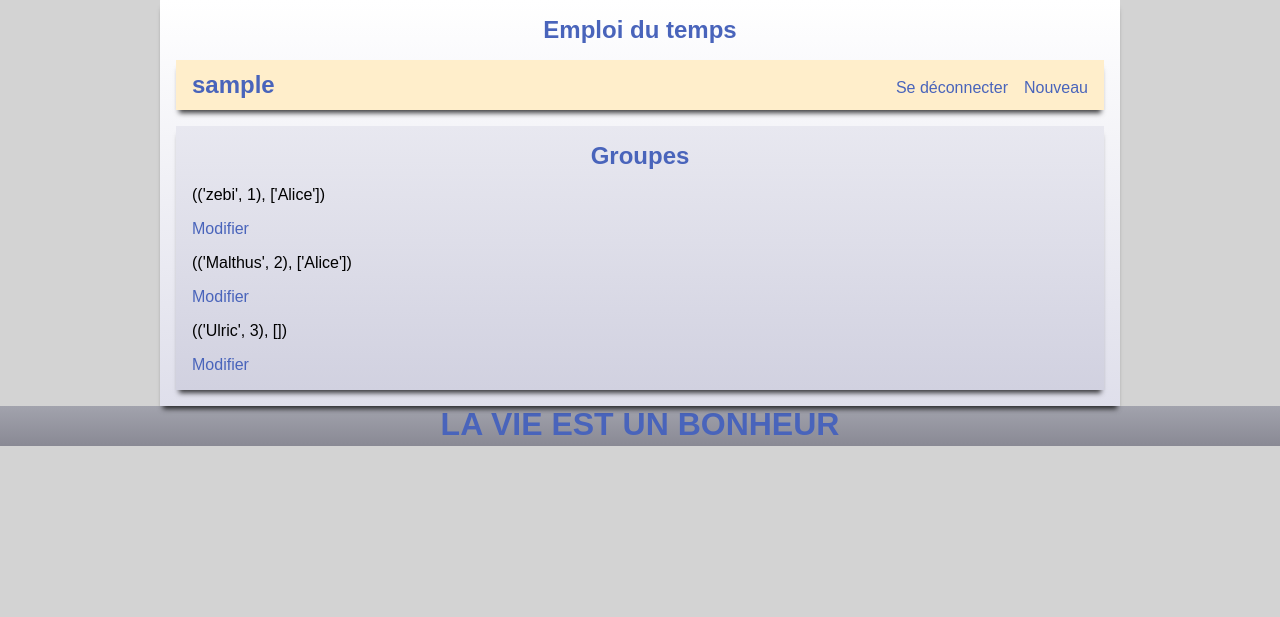
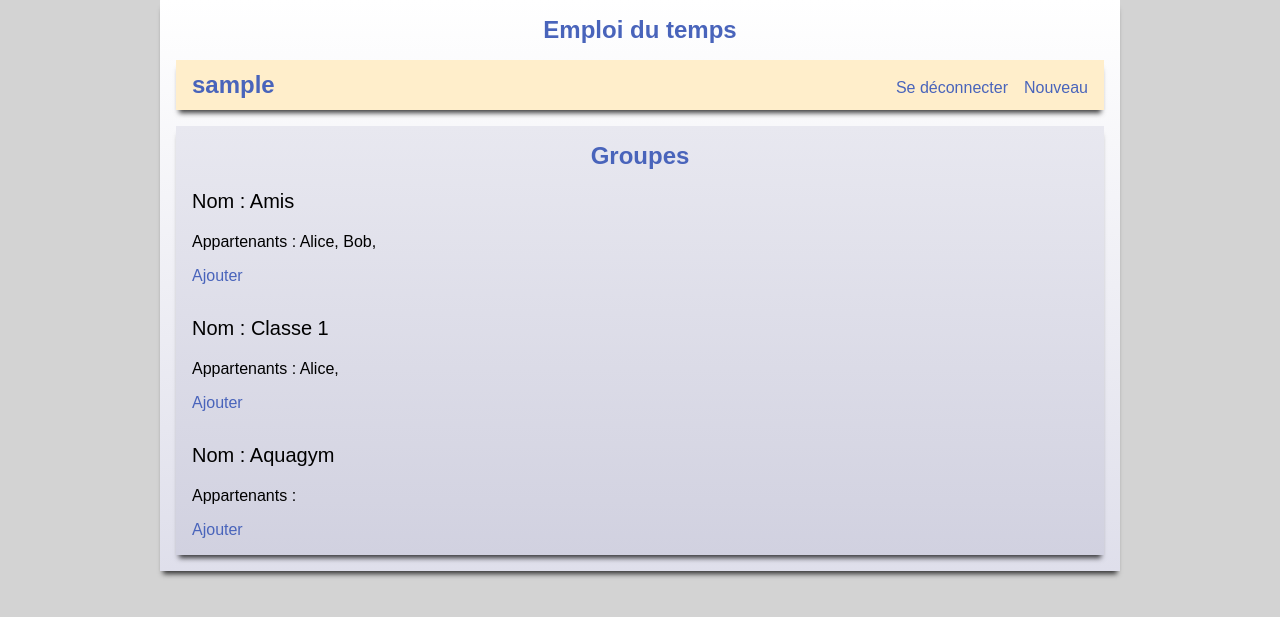
Before and after one commit to ba-lero/planning, a Flask app: page /groupes in a window 1280 px wide. Shown: the top 617 px of the page. Run offline with Flask 2, Linux system fonts and the light colour scheme; the visitor is signed in with stand-in values (Sample User, id 1); data comes from the database, SQL or seed files in the repository.

Commit message:
Améliorations visuelles dans les pages profil groupe

```diff
--- a/app.py
+++ b/app.py
@@ -25,26 +25,24 @@ def accueil():
 
 @app.route('/login', methods=["GET", "POST"])
 def login():
+    erreur = False
     if request.method == "POST":
         login = request.form["login"]
         mdp = request.form["mdp"]
         check = recuperer_compte(login)
         if check is None:
             session.clear()
-            return redirect(url_for('login', erreur=True))
-        elif mdp is None:
-            session.clear()
-            return redirect(url_for('login', erreur=True))
-        if check_password_hash(check[1],mdp):
+            erreur = True
+        elif check_password_hash(check[1],mdp):
             session.clear()
             session['userid'] = check[0]
             session["username"] = login
             session["usernickname"] = check[2]
             return redirect(url_for('accueil'))
-    if 'erreur' in request.args:
-        return render_template('login.html',erreur=request.args['erreur'])
-    else:
-        return render_template('login.html',erreur=False)
+        else:
+            session.clear()
+            erreur = True
+    return render_template('login.html',erreur=erreur)
 
 @app.route('/logout')
 def logout():
@@ -143,7 +141,7 @@ def modifier_emploi():
         horaire.reset()
     session["groupes"] = recuperer_groupes(session['userid'])
     session["lieux"] = recuperer_lieux(session['userid'])
-    return render_template('modifier_emploi.html', infos=(horaire, semaine))
+    return render_template('modifier_emploi.html', infos=(horaire, semaine, datetime.date.today()))
 
 @app.route('/modifier_groupe', methods=["GET", "POST"])
 def modifier_groupe():
--- a/db.py
+++ b/db.py
@@ -83,9 +83,11 @@ def recuperer_membre_de_groupe(id_g):
 
 def recuperer_horaire_de_groupe(id_m):
     with db.connect("emploi.db") as c:
-        curs = c.execute("""SELECT horaire.description, horaire.debut, horaire.fin FROM horaire
+        curs = c.execute("""SELECT horaire.description, horaire.debut, horaire.fin, lieu.nom, lieu.adresse, groupe.nom FROM horaire
+                        JOIN lieu ON lieu.id_l = horaire.lieu_id
                         JOIN membre_de_groupe ON horaire.groupe_id = membre_de_groupe.groupe_id
-                        WHERE membre_de_groupe.membre_id = ?""", (id_m,))
+                        JOIN groupe ON groupe.id_g = horaire.groupe_id
+                        WHERE membre_de_groupe.membre_id = ? and horaire.debut > CURRENT_TIMESTAMP""", (id_m,))
         return curs.fetchall()
 
 def format_horaire(nb):
--- a/schema.sql
+++ b/schema.sql
@@ -52,9 +52,9 @@ CREATE TABLE horaire (
 
 INSERT INTO membres (login, mdp, pseudo) VALUES ('alice', 'pbkdf2:sha256:150000$yL1piFAc$62b9e17c0c6da1a4696f92eb173e7e0e33d1eea25bdc3c573dfab189b345e288', 'Alice'), ('bob', 'pbkdf2:sha256:150000$vHdMbRRd$6e5c29670ad7b8df28122cdd8381f0864ec4276a90de13590af76c2cabe9e909', 'Bob');
 INSERT INTO emploi (auteur_id, nom) VALUES (1, 'Sport'), (2, 'Resto');
-INSERT INTO groupe (auteur_id, nom) VALUES (1, 'zebi'), (1, 'Malthus'), (1, 'Ulric');
-INSERT INTO membre_de_groupe (membre_id, groupe_id) VALUES (1,1), (1,2);
-INSERT INTO lieu (auteur_id, nom, adresse) VALUES (1, 'Maison', '2 rue des Pines'), (2, 'Terrain', '4 allée du grand Philippe');
+INSERT INTO groupe (auteur_id, nom) VALUES (1, 'Amis'), (1, 'Classe 1'), (1, 'Aquagym');
+INSERT INTO membre_de_groupe (membre_id, groupe_id) VALUES (1,1), (2,1), (1,2);
+INSERT INTO lieu (auteur_id, nom, adresse) VALUES (1, 'Maison', '2 rue des Pins'), (2, 'Terrain', '4 allée du grand Philippe');
 INSERT INTO horaire (emploi_id, debut, fin, groupe_id, lieu_id, description) VALUES
                     (1, '2021-01-26 10:10:10', '2021-01-26 10:20:20', 1, 2, 'Groupe 1'),
                     (1, '2021-01-26 10:10:10', '2021-01-26 10:20:20', 1, 2, 'Groupe 2'),
--- a/templates/base.html
+++ b/templates/base.html
@@ -17,9 +17,7 @@
             {% block contenu %}{% endblock %}
             </section>
         </section>
-        <footer>
-            {% include 'footer.html' %}
-        </footer>
+
         <script src="scripts/main.js"></script>
     </body>
 </html>
--- a/templates/groupes.html
+++ b/templates/groupes.html
@@ -6,7 +6,16 @@
 
 {% block contenu %}
     {% for groupe in groupes %}
-        <p>{{ groupe }}</p>
-        <a href='{{ url_for("setgroupe", id_groupe=groupe[0][1]) }}'>Modifier</a>
+        <p style='font-size: 125%;'>Nom : {{ groupe[0][0] }}</p>
+        <p>Appartenants :
+            {% for personne in groupe[1] %}
+                {{ personne }},
+            {% endfor %}
+        </p>
+        {% if groupe != groupes[-1] %}
+            <div style='margin-bottom: 2rem;'><a href='{{ url_for("setgroupe", id_groupe=groupe[0][1]) }}'>Ajouter</a></div>
+        {% else %}
+            <a href='{{ url_for("setgroupe", id_groupe=groupe[0][1]) }}'>Ajouter</a>
+        {% endif %}
     {% endfor %}
 {% endblock %}
--- a/templates/login.html
+++ b/templates/login.html
@@ -19,7 +19,7 @@
         </div>
         <div class="textform">
             {% if erreur %}
-            <p><span style="color:red">Identifiant ou Mot de passe incorrect</span></p>
+                <p><span style="color:red">Identifiant ou Mot de passe incorrect</span></p>
             {% endif %}
         </div>
     </form>
--- a/templates/modifier_emploi.html
+++ b/templates/modifier_emploi.html
@@ -8,7 +8,11 @@
     <section id="emploi">
         <div id="lignejours">
             {% for jour in infos[1] %}
-                <p class="textjours">{{ jour.jourl }}<br>{{ jour.jour.day }}/{{ jour.jour.month }}</p>
+                {% if jour.jour == infos[2] %}
+                    <p style='font-weight: bold;' class="textjours">{{ jour.jourl }}<br>{{ jour.jour.day }}/{{ jour.jour.month }}</p>
+                {% else %}
+                    <p class="textjours">{{ jour.jourl }}<br>{{ jour.jour.day }}/{{ jour.jour.month }}</p>
+                {% endif %}
             {% endfor %}
         </div>
         {% for i in range(24) %}
```
Also changed, not shown: templates/profil.html (+4 -5 lines), emploi.db.
